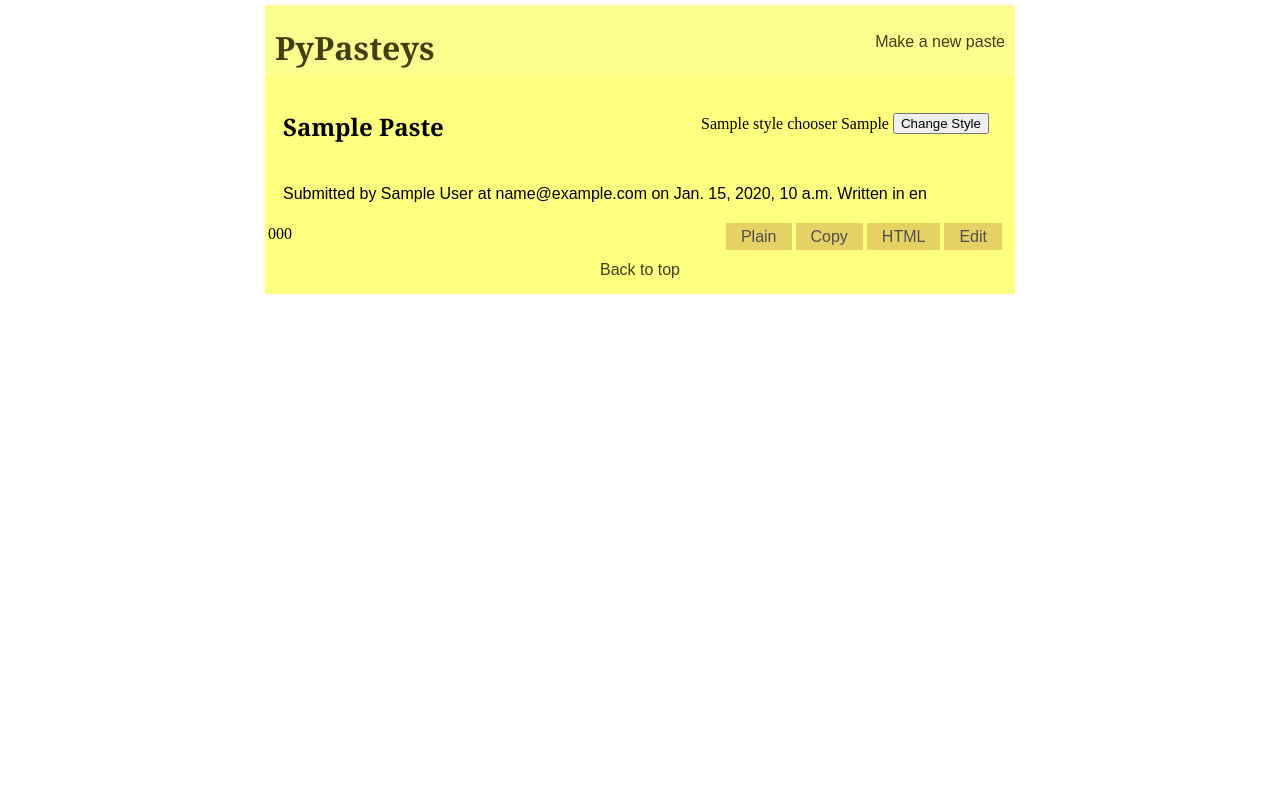
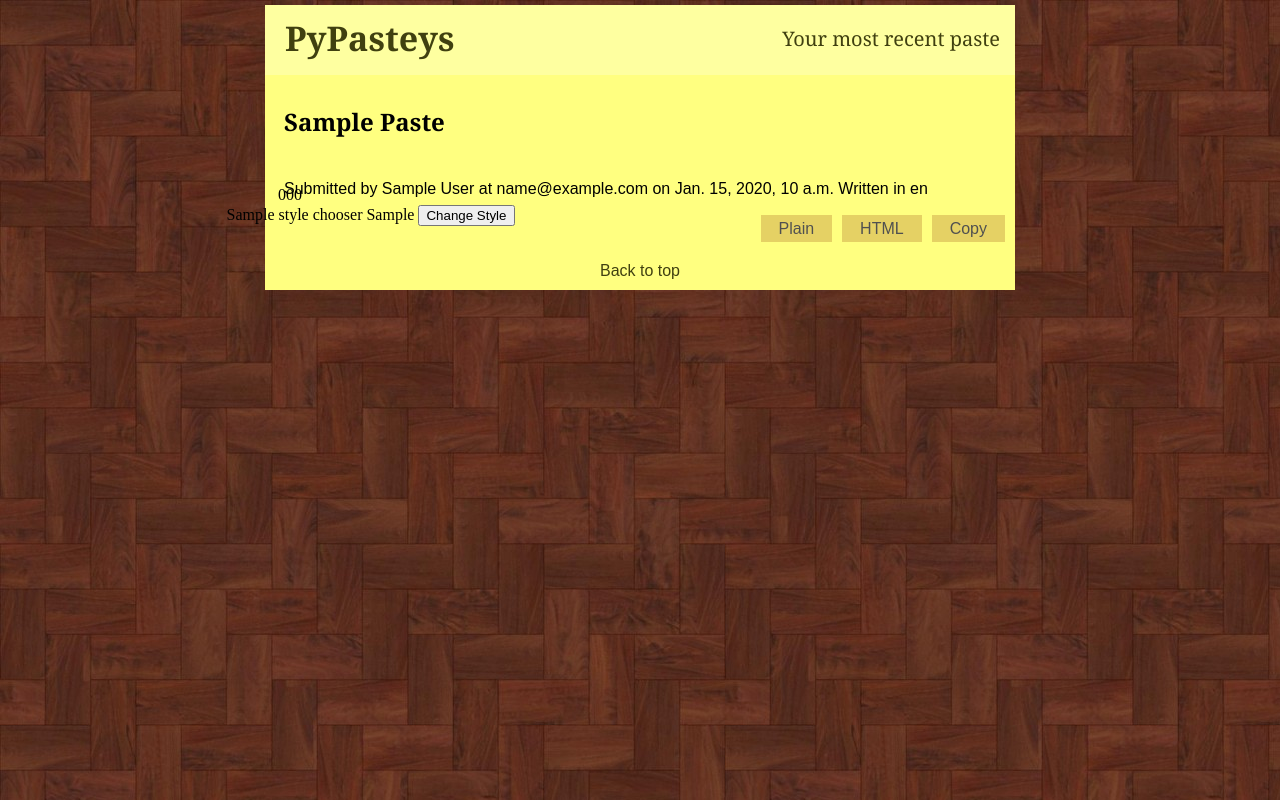
Before and after one commit to calebsmith/PyPastebin, a Django app: template templates/pastey/detail.html in a window 1280 px wide. Run offline with Django 3.2, Linux system fonts and the light colour scheme; the template is opened without the code that fills it: most values are stand-ins (such as "Sample title", 1, 10 or a date in 2020).

Commit message:
Implemented parent/child template model, improved CSS, and changed the alternate view choices to plain, html, and copy like the dpaste site. Copy now copies the paste data into a new form for editing/reposting. This was labeleld "edit" and was not yet implemented.

```diff
--- a/pastey/static/css/main.css
+++ b/pastey/static/css/main.css
@@ -1,7 +1,8 @@
 /*cross-site basic formatting*/
-body {
+body{
+    width: 760px;
     margin: auto;
-    width: 760;
+    background-image:url('../images/wood.jpeg');
 }
 h1, h2, h3 {
     font-family: georgia, helvetica, serif;
@@ -12,34 +13,40 @@ th, p, a {
 }
 hr {
     width: 90%;
-    background-color: ##FEFE90;
-    color:##FEFE90;
+    background-color: #FEFEA0;
+    color:#FEFE90;
     height:1px;
-
 }
 /*top banner*/
-    /*wraps the whole banner*/
+  /*wraps the banner */
 #masthead{
     display: block;
-    background-color:#FEFE90;
+    background-color:#FEFFA0;
+/*    //FEFE90*/
     margin: 5px 5px 0px 5px;
-    padding: 10px;
-    height: 50px;
+    padding: 0px 10px;
+    height: 70px;
 }
-#pastey_logo{
-    display: inline-block;
-    text-align: left;
-    position: relative;
-    top: -10px;
+    /*logo*/
+#pastey_logo p, #pastey_logo a{
+    display: inline;
+    float: left;
+    margin: 5px;
+    padding: 5px 5px 0px 5px;
+    font: bold 34px georgia, helvetica, serif;
 }
-#most_recent {
+    /*recent paste link*/
+#most_recent a{
     display: inline;
     float: right;
+    font-family: georgia, helvetica, serif;
+    font-size: 20px;
+    padding: 20px 5px 0px 5px;
 }
 /* body wrapper */
 #body_wrapper{
     background-color:#FFFF80;
-    padding: 15px 3px;
+    padding: 10px 4px;
     margin: 0px 5px 5px 5px;
 }
     /*row labels in new pastey form */
@@ -48,7 +55,9 @@ hr {
     padding: 5px 3px;
     font-size: 14px;
 }
+#body_wrapper table{
 
+}
 #body_wrapper textarea{
     min-width: 300px;
     min-height: 150px;
@@ -71,45 +80,59 @@ hr {
     text-align: center;
     padding: 0px 15px;
 }
-    /* style chooser in detail view */
-#styler{
+
+/*style chooser and tabs in detail view*/
+#detail_options{
+    position: relative;
+    top: 0px;
+    left: 0px;
     display: inline-block;
     float: right;
-    padding: 20px 20px;
+    margin: 0px 3px;
+    z-index: 1;
 }
-
-/*tabs in detail view*/
-#detail_tabs{
-    display: inline-block;
-    margin: 0px 5px;
-    padding: 3px 5px;
-    float: right;
+   /* style chooser in detail view */
+#styler {
+    position: relative;
+    top: -18px;
+    left: -180px;
+    display: inline;
+    float: left;
+    padding: 0px 10px;
+    margin: 0px 50px 0px 10px;
 }
+    /*tabs in detail view */
 #plain_tab a:link, #plain_tab a:visited,
 #copy_tab a:link, #copy_tab a:visited,
-#html_tab a:link, #html_tab a:visited,
-#edit_tab a:link, #edit_tab a:visited{
-    text-align: left;
-    padding: 5px 15px;
+#html_tab a:link, #html_tab a:visited{
+
+    display: inline;
+    text-align: center;
+    margin: 0px 3px;
+    padding: 5px 18px;
     text-decoration: none;
     background-color: #E5D164;
     color: #505050;
 }
 #plain_tab a:hover, #plain_tab a:active,
 #copy_tab a:hover, #copy_tab a:active,
-#html_tab a:hover, #html_tab a:active,
-#edit_tab a:hover, #edit_tab a:active{
+#html_tab a:hover, #html_tab a:active{
     text-align: left;
-    padding: 5px 15px;
+    margin: 0px 3px;
+    padding: 5px 18px;
     text-decoration: none;
-    background-color: #FEFE90;
+    background-color: #FEFEA0;
     color: #808080;
 }
-
-
+#detail_code{
+    position: relative;
+    top: -37px;
+    left: 0px;
+    z-index: 0;
+    padding: 3px 9px;
+}
 
 /* code pastes in list view */
-
 #paste_list{
     padding: 10px 5px;
     margin: 5px 2px;
@@ -124,7 +147,7 @@ hr {
 #pager {
     text-align: center;
     display: inline;
-    margin: 5px;
+    margin: 0px 5px;
 }
 
 /*style the submitted text with css cross-site (already pretty_printed)*/
@@ -132,13 +155,9 @@ hr {
     overflow: auto;
     width: 710px;
     display: block;
-    padding: 7px 5px;
-    border: 8px solid #FEFE90;
-}
-.sourcetable {
-    padding: 2px;
-    overflow: auto;
-    width: 710px;
+    margin: 0px 0px;
+    padding: 7px 4px;
+    border: 8px solid #FEFEA0;
 }
 .linenodiv{
     background-color: #000;
@@ -158,14 +177,14 @@ hr {
     color:#404010;
     display: block;
     text-decoration: none;
-    background-color: #FEFE90;
+    background-color: #FEFEA0;
     padding: 8px 8px;
     width: 718px;
 }
 .list_header a:hover, .list_header a:active{
-    color:#A040FF;
+    color:#7c5f36;
     text-decoration: none;
-    background-color: #FEFE90;
+    background-color: #FEFEA0;
 }
 /*cross-site formatting*/
 div.center_text{
--- a/pastey/urls.py
+++ b/pastey/urls.py
@@ -3,12 +3,11 @@ from pastey import views
 
 urlpatterns = patterns('',
     (r'^$', views.index),
-    (r'^(?P<edit>\d+)/$', views.index),
+    (r'^(?P<edit_id>\d+)/$', views.index),
     (r'^list.html$', views.list_page),
     (r'^list/(?P<code_id>\d+)/$', views.list_page),
     (r'^detail/(?P<code_id>\d+)/$', views.detail),
     (r'^plain/(?P<code_id>\d+)/$', views.plain),
-    (r'^copy/(?P<code_id>\d+)/(?P<style_id>\w+)/$', views.copy),
     (r'^html/(?P<code_id>\d+)/(?P<style_id>\w+)/$', views.html),
 
 )
--- a/settings.py
+++ b/settings.py
@@ -60,7 +60,7 @@ STATIC_ROOT = ''
 
 # URL prefix for static files.
 # Example: "http://media.lawrence.com/static/"
-STATIC_URL = '/static'
+STATIC_URL = '/static/'
 
 # URL prefix for admin static files -- CSS, JavaScript and images.
 # Make sure to use a trailing slash.
--- /dev/null
+++ b/templates/pastey/base.html
@@ -0,0 +1,17 @@
+<!DOCTYPE html PUBLIC "-//W3C//DTD XHTML 1.0 Transitional//EN"
+    "http://www.w3.org/TR/xhtml1/DTD/xhtml1-transitional.dtd">
+
+<html xmlns="http://www.w3.org/1999/xhtml" xml:lang="en" lang="en">
+    <head>
+        <meta http-equiv="Content-Type" content="text/html; charset=utf-8" />
+        <link rel="stylesheet" type="text/css" href="{{STATIC_URL}}css/main.css" />
+        <title>{% block title %}PyPasteys{% endblock %}</title>
+        <style  type="text/css">{% block style %}{% endblock %}</style>
+    </head>
+
+    <body>
+        {% block masthead %}{% endblock %}
+
+        {% block content %}{% endblock %}
+    </body>
+</html>
--- a/templates/pastey/copy.html
+++ b/templates/pastey/copy.html
@@ -1,2 +1,3 @@
+<title>PyPastey - {{paste.title}} - Copy</title>
 <style>{{css_style}}</style>
 {{code|safe}}
--- a/templates/pastey/detail.html
+++ b/templates/pastey/detail.html
@@ -1,23 +1,18 @@
-<head>
-    <link rel="stylesheet" type="text/css" href="{{STATIC_URL}}/css/main.css" />
-</head>
-<body>
-    <a name="top"></a>
-    <div id="masthead">
-        <div id="pastey_logo">
-                <span class="site_link"><a href="/pastey/"><h1>PyPasteys</h1></a></span>
-        </div>
-        <div id="most_recent">
-            <span class="site_link"><br /><a href="/pastey">Make a new paste</a></span>
-        </div>
-    </div>
+{% extends "pastey/base.html" %}
 
+{% block title %}PyPasteys - {{paste.title}}{% endblock %}
+{% block style %}
+    {{css_style}}
+{% endblock %}
+{% block masthead %}
+    {% include "pastey/masthead.html" %}
+{% endblock %}
 
-    <div id= "body_wrapper">
-
+{% block content %}
+    <div id="body_wrapper">
         {% if last_paste == paste.id %}
             <div class="center_text">
-            <form name="styler" action="#" method="POST">{% csrf_token %}
+                <form name="styler" action="#" method="post">{% csrf_token %}
                     <span class="site_link">
                         <p>This is your most recent paste. Click <input type="submit" name="delete" value="Delete" /> to delete this paste</p>
                     </span>
@@ -27,23 +22,10 @@
         {% endif %}
 
 
-
         <!--Title-->
         <div id="title_and_styler">
-            <span id="paste_title"><h2>{{paste.title|title}}</h2></span>
+            <div id="paste_title"><h2>{{paste.title|title}}</h2></div>
 
-            <!--Style chooser drop down menu and submit button-->
-            <div id="styler">
-                <form action="#" method="POST">{% csrf_token %}
-	                    <table>
-		                    <tr>
-			                        <td>{{style_chooser.label}}</td>
-			                        <td>{{style_chooser.as_p}}</td>
-			                        <td><input type="submit" name="style_change" value="Change Style" /></td>
-		                    </tr>
-	                    </table>
-                </form>
-            </div>
         </div>
 
         <div id="paste_info">
@@ -72,22 +54,37 @@
            </p>
         </div>
 
+        <!--Code paste tabs        -->
+        <div id="detail_options">
 
-        <!--Code paste tabs        -->
-        <div id="detail_tabs">
+            <!--Style chooser drop down menu and submit button-->
+            <div id="styler">
+                <form action="#" method="post">{% csrf_token %}
+                        <table>
+	                        <tr>
+	                            <td>{{style_chooser.label}}</td>
+	                            <td>{{style_chooser.as_p}}</td>
+	                            <td>
+	                                <input type="submit" name="style_change" value="Change Style" />
+                                </td>
+	                        </tr>
+                        </table>
+                </form>
+            </div>
+            <!--Alternate detail tabs-->
             <span id="plain_tab"><a href="/pastey/plain/{{paste.id}}/">Plain</a></span>
-            <span id="copy_tab"><a href="/pastey/copy/{{paste.id}}/{{current_style}}/">Copy</a></span>
             <span id="html_tab"><a href="/pastey/html/{{paste.id}}/{{current_style}}">HTML</a></span>
-            <span id="edit_tab"><a href="/pastey/{{paste.id}}">Edit</a></span>
+            <span id="copy_tab"><a href="/pastey/{{paste.id}}">Copy</a></span>
         </div>
 
         <!--Formatted text-->
-         <style>{{css_style}}</style>
+        <div id="detail_code">
             {{code|safe}}
+        </div>
 
         <div class="center_text">
             <br />
             <span class="site_link"><a href="#top"> Back to top </a></span>
         </div>
     </div>
-</body>
+{% endblock %}
--- a/templates/pastey/html.html
+++ b/templates/pastey/html.html
@@ -1 +1,5 @@
-{{code}}
+<p>HTML:</p>
+<pre>{{code}}</pre>
+
+<p>CSS:</p>
+<pre>{{css_style}}</pre>
--- /dev/null
+++ b/templates/pastey/masthead.html
@@ -0,0 +1,22 @@
+<div id="masthead">
+    <a name ="top"></a>
+    <div id="pastey_logo">
+        {% if index_page == 1 %}
+            <p>PyPasteys</p>
+        {% else %}
+            <span class="site_link"><a href="/pastey/">PyPasteys</a></span>
+        {% endif %}
+    </div>
+
+    {% if last_paste != '/pastey' and last_paste != paste.id %}
+        <div id="most_recent">
+            <span class="site_link"><a href="/pastey/detail/{{last_paste}}">Your most recent paste</a><span>
+        </div>
+    {% else %}
+        {% if index_page != 1 %}
+            <div id="most_recent">
+                <span class="site_link"><a href="/pastey">Make a new paste</a></span>
+            </div>
+        {% endif %}
+    {% endif %}
+</div>
```
Also changed, not shown: pastey/views.py (+9 -9 lines), templates/pastey/index.html (+8 -16 lines), templates/pastey/list.html (+11 -20 lines), pastey.sqlite3, pastey/static/images/wood.jpeg (added), 5 other files. Lines whose indentation alone changed are shown as unchanged.
